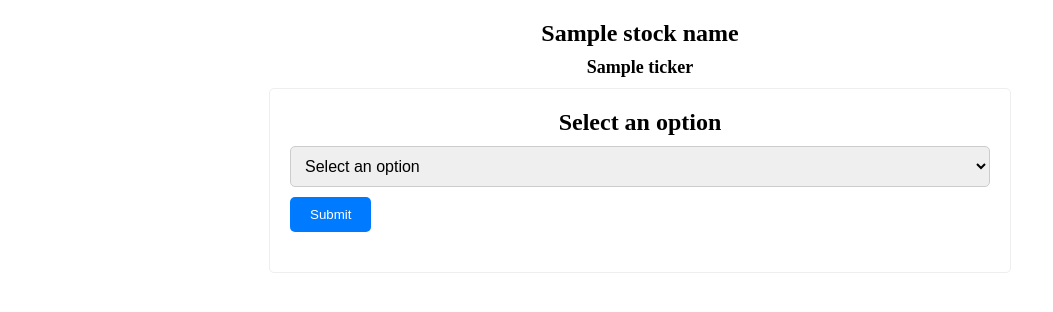
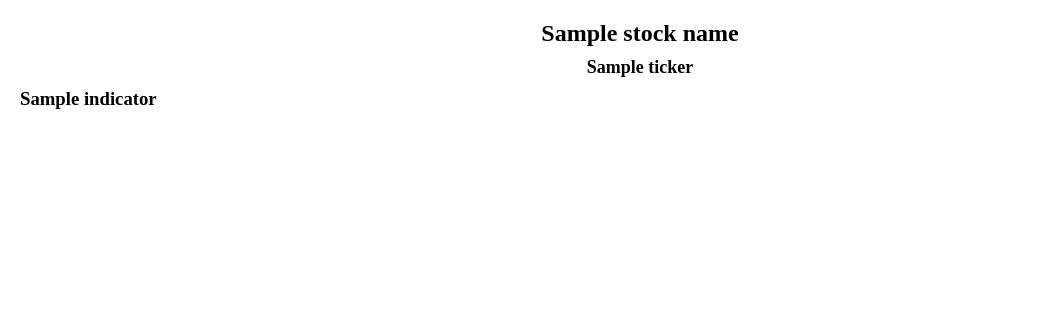
Before and after one commit to 1RN20CS070-KshamaIyer/Internship_Project, a Flask app: template website/templates/dashboard.html in a window 1280 px wide. Shown: the top 312 px of the page, without its empty margins (0-1053 px from the left). Run offline with Flask 3, Linux system fonts and the light colour scheme; the template is opened without the code that fills it: most values are stand-ins (such as "Sample title", 1, 10 or a date in 2020).

Commit message:
changes in graph

```diff
--- a/website/templates/dashboard.html
+++ b/website/templates/dashboard.html
@@ -10,46 +10,17 @@
 <body>
     <h1>{{ stockName }}</h1>
     <h2>{{ ticker }}</h2>
-    <div class="container">
-        <h1>Select an option</h1>
-        <form id="myForm" method="POST" action="/dashboard/{{ ticker }}">
-            <select name="option" id="option">
-                <option value="" disabled selected>Select an option</option>
-                <option value="SMA">SMA</option>
-                <option value="ATR">ATR</option>
-                <option value="Stochastic">Stochastic</option>
-                <option value="MACD">MACD</option>
-                <option value="Bollinger Bands">Bollinger Bands</option>
-                <option value="Rate of Change">Rate of Change</option>
-                <option value="RSI">RSI</option>
-                <option value="Fibonnaci Retracement">Fibonnaci Retracement</option>
-            </select>
-            <button type="submit">Submit</button>
-        </form>
-        <div class="selected-option-placeholder" id="selectedOptionPlaceholder"></div>
+    <div class="graph-container">
+        {% for indicator, graph_json in graph_json_dict.items() %}
+            <div class="graph-indicator">
+                <h3>{{ indicator }}</h3>
+                <div id="graph-{{ indicator }}"></div>
+            </div>
+            <script>
+                // Use Plotly.newPlot to create the graph for each indicator
+                Plotly.newPlot('graph-{{ indicator }}', {{ graph_json | safe }}, {});
+            </script>
+        {% endfor %}
     </div>
-    <script>
-        $(document).ready(function() {
-            // When form is submitted
-            $('#myForm').submit(function(event) {
-                event.preventDefault(); // Prevent default form submission
-                var selectedValue = $('#option').val(); // Get selected option value
-                $('#selectedOptionPlaceholder').text("You selected: " + selectedValue); // Update placeholder text
-                // Perform AJAX request to fetch data based on selected option
-                $.ajax({
-                    type: 'POST',
-                    url: '/dashboard/{{ ticker }}',
-                    data: {option: selectedValue},
-                    success: function(response) {
-                        // Handle successful response from backend
-                        // You can update the UI with the received data here
-                    },
-                    error: function(error) {
-                        console.log(error); // Log any errors to the console
-                    }
-                });
-            });
-        });
-    </script>
 </body>
 </html>
```
Also changed, not shown: website/TAanalysis.py (+9 -7 lines), website/routes.py (+6 -12 lines).
